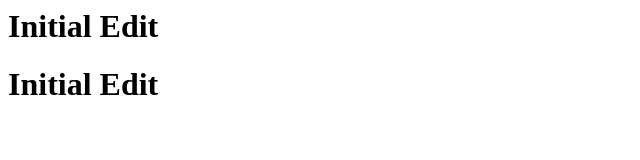
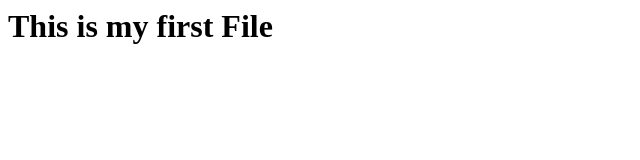
Before and after one commit to SimmonMathewShaij47/git-tutorial, a plain HTML site: page index.html in a window 1280 px wide. Shown: the whole page, without its empty margins (0-640 px from the left). Drawn offline with Linux system fonts and the light colour scheme.

Commit message:
Initial HTML file

```diff
--- a/index.html
+++ b/index.html
@@ -1,2 +1,8 @@
-<h1>Initial Edit</h1>
-<h1>Initial Edit</h1>
+<html>
+    <head>
+        <title>This is my first File</title>
+    </head>
+    <body>
+        <h1>This is my first File</h1>
+    </body>
+</html>
```
